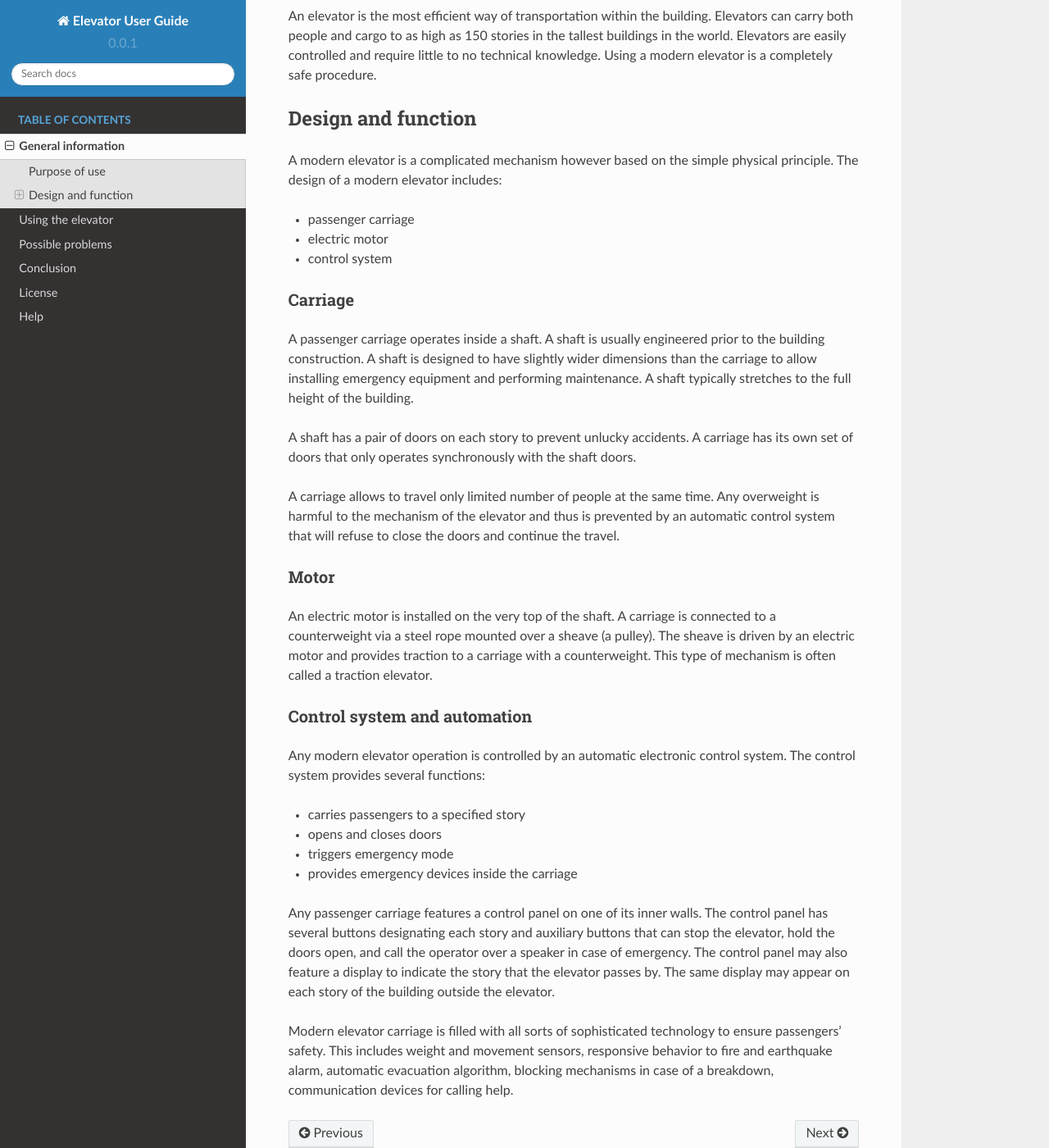
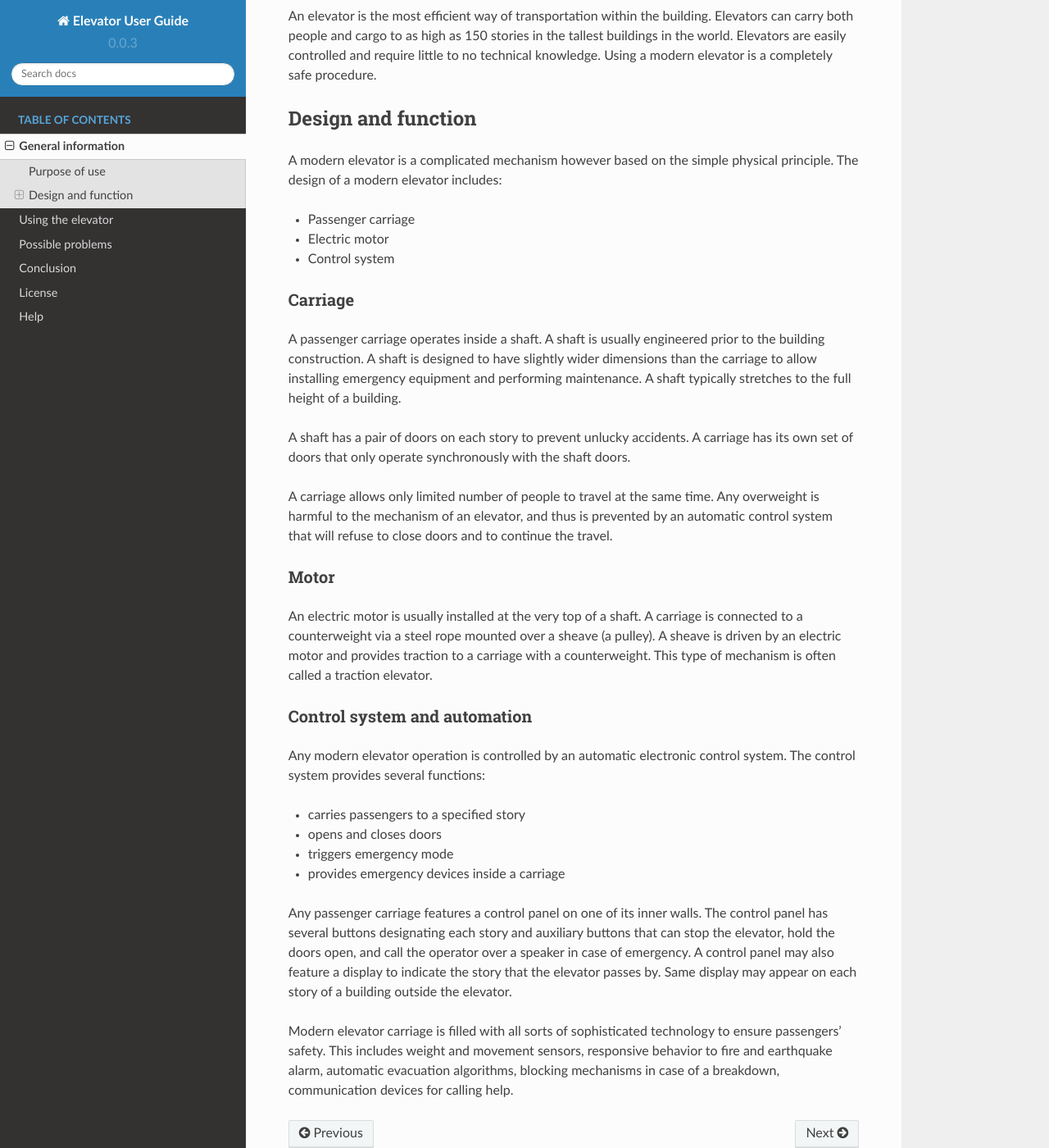
Before and after one commit to bfxy/bfxy-elevator, a Sphinx documentation site: the page built from docs/source/general_info.rst, in a window 1280 px wide and 1400 px high, scrolled down 352 px. Shown: the whole window at 82% size. Built offline with Sphinx 7.4.7 and the Read the Docs theme 2.0.0, drawn with Linux system fonts in a browser that asks for light colours; some of the changed text lies outside the part shown.

Commit message:
Updates: General revision Document version

```diff
--- a/docs/source/conf.py
+++ b/docs/source/conf.py
@@ -60,9 +60,9 @@ author = u'Vitali Lobanov'
 # built documents.
 #
 # The short X.Y version.
-version = '0.0.1'
+version = '0.0.3'
 # The full version, including alpha/beta/rc tags.
-release = '0.0.1'
+release = '0.0.3'
 
 # The language for content autogenerated by Sphinx. Refer to documentation
 # for a list of supported languages.
--- a/docs/source/general_info.rst
+++ b/docs/source/general_info.rst
@@ -13,23 +13,23 @@ Design and function
 
 A modern elevator is a complicated mechanism however based on the simple physical principle. The design of a modern elevator includes:
 
-* passenger carriage
-* electric motor
-* control system
+* Passenger carriage
+* Electric motor
+* Control system
 
 Carriage
 ^^^^^^^^
 
-A passenger carriage operates inside a shaft. A shaft is usually engineered prior to the building construction. A shaft is designed to have slightly wider dimensions than the carriage to allow installing emergency equipment and performing maintenance. A shaft typically stretches to the full height of the building.
+A passenger carriage operates inside a shaft. A shaft is usually engineered prior to the building construction. A shaft is designed to have slightly wider dimensions than the carriage to allow installing emergency equipment and performing maintenance. A shaft typically stretches to the full height of a building.
 
-A shaft has a pair of doors on each story to prevent unlucky accidents. A carriage has its own set of doors that only operates synchronously with the shaft doors.
+A shaft has a pair of doors on each story to prevent unlucky accidents. A carriage has its own set of doors that only operate synchronously with the shaft doors.
 
-A carriage allows to travel only limited number of people at the same time. Any overweight is harmful to the mechanism of the elevator and thus is prevented by an automatic control system that will refuse to close the doors and continue the travel.
+A carriage allows only limited number of people to travel at the same time. Any overweight is harmful to the mechanism of an elevator, and thus is prevented by an automatic control system that will refuse to close doors and to continue the travel.
 
 Motor
 ^^^^^
 
-An electric motor is installed on the very top of the shaft. A carriage is connected to a counterweight via a steel rope mounted over a sheave (a pulley). The sheave is driven by an electric motor and provides traction to a carriage with a counterweight. This type of mechanism is often called a traction elevator.
+An electric motor is usually installed at the very top of a shaft. A carriage is connected to a counterweight via a steel rope mounted over a sheave (a pulley). A sheave is driven by an electric motor and provides traction to a carriage with a counterweight. This type of mechanism is often called a traction elevator.
 
 Control system and automation
 ^^^^^^^^^^^^^^^^^^^^^^^^^^^^^
@@ -39,8 +39,8 @@ Any modern elevator operation is controlled by an automatic electronic control s
 * carries passengers to a specified story
 * opens and closes doors
 * triggers emergency mode
-* provides emergency devices inside the carriage
+* provides emergency devices inside a carriage
 
-Any passenger carriage features a control panel on one of its inner walls. The control panel has several buttons designating each story and auxiliary buttons that can stop the elevator, hold the doors open, and call the operator over a speaker in case of emergency. The control panel may also feature a display to indicate the story that the elevator passes by. The same display may appear on each story of the building outside the elevator.
+Any passenger carriage features a control panel on one of its inner walls. The control panel has several buttons designating each story and auxiliary buttons that can stop the elevator, hold the doors open, and call the operator over a speaker in case of emergency. A control panel may also feature a display to indicate the story that the elevator passes by. Same display may appear on each story of a building outside the elevator.
 
-Modern elevator carriage is filled with all sorts of sophisticated technology to ensure passengers’ safety. This includes weight and movement sensors, responsive behavior to fire and earthquake alarm, automatic evacuation algorithm, blocking mechanisms in case of a breakdown, communication devices for calling help.
+Modern elevator carriage is filled with all sorts of sophisticated technology to ensure passengers’ safety. This includes weight and movement sensors, responsive behavior to fire and earthquake alarm, automatic evacuation algorithms, blocking mechanisms in case of a breakdown, communication devices for calling help.
```
Also changed, not shown: other parts of docs/source/general_info.rst (+1 -1 lines), docs/source/index.rst (+4 -6 lines), docs/source/possible_problems.rst (+7 -7 lines), docs/source/using_the_elevator.rst (+11 -9 lines).
